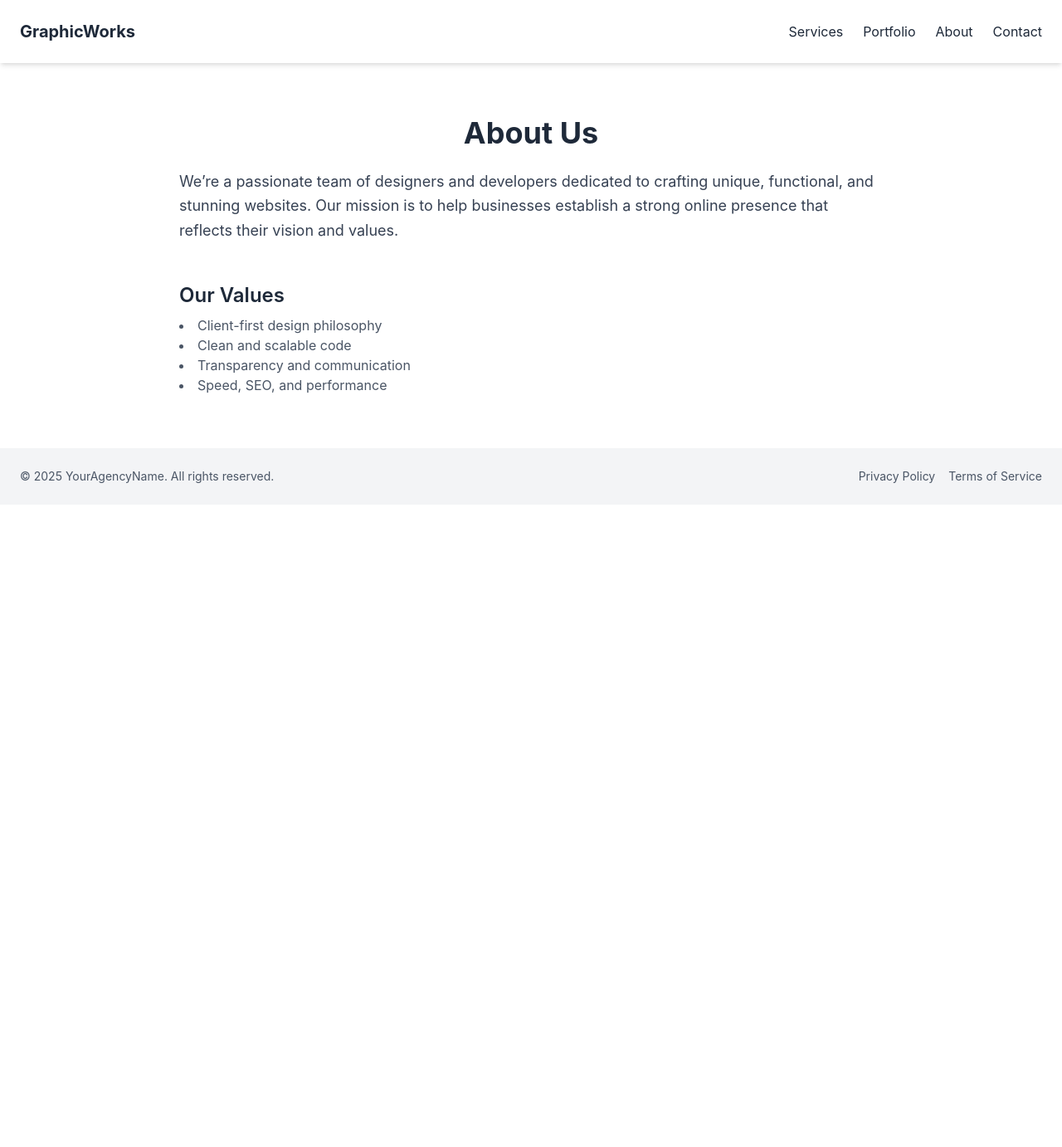
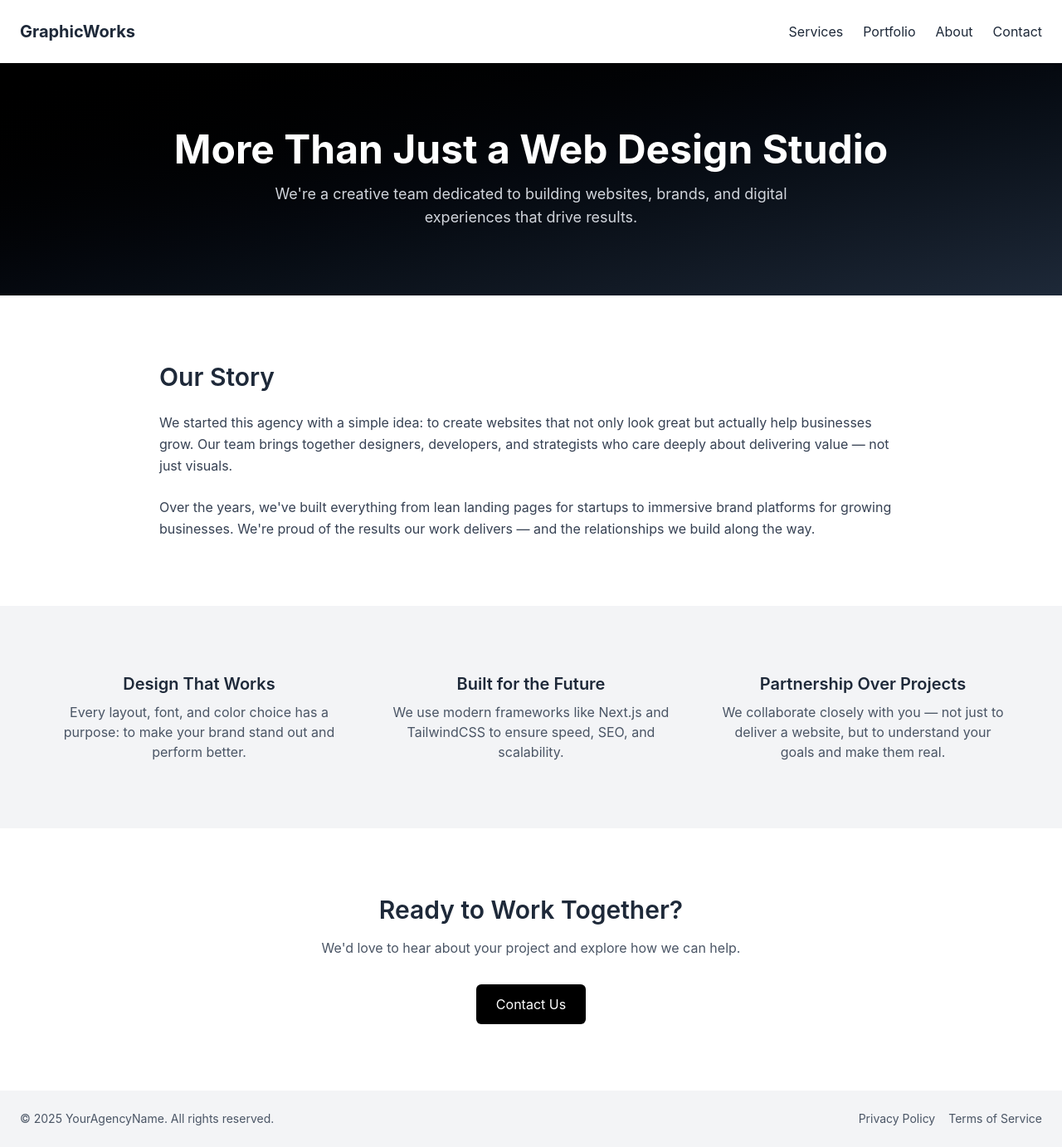
Before and after one commit to mmm1602/graphic-works-website, a Next.js app: page /about in a window 1280 px wide. Shown: the whole page at 83% size. Before the commit the page ends 800 px from the top, so only its background shows below. Built offline with nearby package versions, Linux system fonts and the light colour scheme.

Commit message:
New about page

```diff
--- a/pages/about.tsx
+++ b/pages/about.tsx
@@ -1,27 +1,78 @@
-import Navbar from '@/components/Navbar'
-import Footer from '@/components/Footer'
+import Head from 'next/head';
+import Navbar from '@/components/Navbar';
+import Footer from '@/components/Footer';
 
 export default function About() {
   return (
     <>
+      <Head>
+        <title>About Us | YourAgencyName</title>
+        <meta
+          name="description"
+          content="Learn about our mission, values, and the creative team behind your next web project."
+        />
+      </Head>
+
       <Navbar />
-      <main className="max-w-4xl mx-auto py-16 px-6">
-        <h1 className="text-4xl font-bold mb-6 text-center">About Us</h1>
-        <p className="text-gray-700 text-lg leading-relaxed">
-          We’re a passionate team of designers and developers dedicated to crafting unique, functional, and stunning websites. Our mission is to help businesses establish a strong online presence that reflects their vision and values.
+
+      {/* Hero Section */}
+      <section className="bg-gradient-to-br from-black to-gray-800 text-white py-20 px-6 text-center">
+        <h1 className="text-4xl md:text-5xl font-bold mb-4">More Than Just a Web Design Studio</h1>
+        <p className="text-lg text-gray-300 max-w-2xl mx-auto">
+          We're a creative team dedicated to building websites, brands, and digital experiences that drive results.
         </p>
+      </section>
 
-        <div className="mt-12">
-          <h2 className="text-2xl font-semibold mb-2">Our Values</h2>
-          <ul className="list-disc list-inside text-gray-600">
-            <li>Client-first design philosophy</li>
-            <li>Clean and scalable code</li>
-            <li>Transparency and communication</li>
-            <li>Speed, SEO, and performance</li>
-          </ul>
+      {/* Story Section */}
+      <section className="bg-white py-20 px-6">
+        <div className="max-w-4xl mx-auto">
+          <h2 className="text-3xl font-semibold mb-6">Our Story</h2>
+          <p className="text-gray-700 leading-relaxed mb-6">
+            We started this agency with a simple idea: to create websites that not only look great but actually help businesses grow. Our team brings together designers, developers, and strategists who care deeply about delivering value — not just visuals.
+          </p>
+          <p className="text-gray-700 leading-relaxed">
+            Over the years, we've built everything from lean landing pages for startups to immersive brand platforms for growing businesses. We're proud of the results our work delivers — and the relationships we build along the way.
+          </p>
         </div>
-      </main>
+      </section>
+
+      {/* Values Section */}
+      <section className="bg-gray-100 py-20 px-6 text-center">
+        <div className="max-w-6xl mx-auto grid grid-cols-1 md:grid-cols-3 gap-12">
+          <div>
+            <h3 className="text-xl font-semibold mb-2">Design That Works</h3>
+            <p className="text-gray-600">
+              Every layout, font, and color choice has a purpose: to make your brand stand out and perform better.
+            </p>
+          </div>
+          <div>
+            <h3 className="text-xl font-semibold mb-2">Built for the Future</h3>
+            <p className="text-gray-600">
+              We use modern frameworks like Next.js and TailwindCSS to ensure speed, SEO, and scalability.
+            </p>
+          </div>
+          <div>
+            <h3 className="text-xl font-semibold mb-2">Partnership Over Projects</h3>
+            <p className="text-gray-600">
+              We collaborate closely with you — not just to deliver a website, but to understand your goals and make them real.
+            </p>
+          </div>
+        </div>
+      </section>
+
+      {/* CTA Section */}
+      <section className="py-20 px-6 text-center bg-white">
+        <h2 className="text-3xl font-semibold mb-4">Ready to Work Together?</h2>
+        <p className="text-gray-600 mb-8">We'd love to hear about your project and explore how we can help.</p>
+        <a
+          href="/contact"
+          className="inline-block px-6 py-3 bg-black text-white rounded-md hover:bg-gray-800 transition"
+        >
+          Contact Us
+        </a>
+      </section>
+
       <Footer />
     </>
-  )
+  );
 }
```
